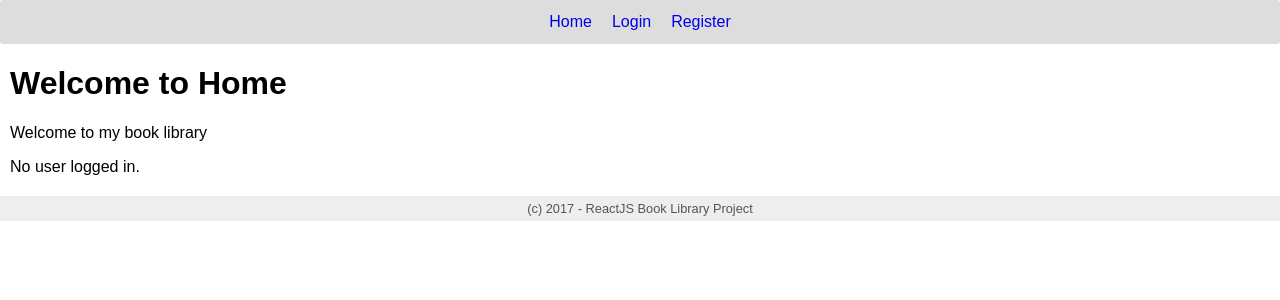
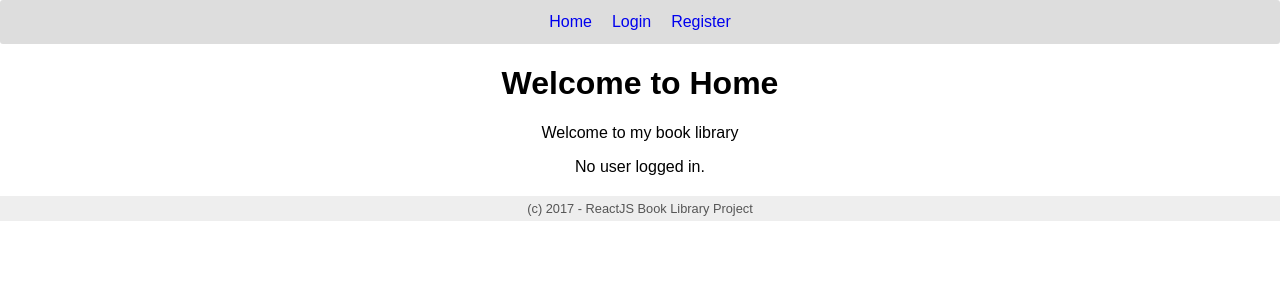
Before and after one commit to gyokkoo/books-library, a React (Create React App) app: page / in a window 1280 px wide. Shown: the top 300 px of the page. Built offline with nearby package versions, Linux system fonts and the light colour scheme.

Commit message:
Minor code change

```diff
--- a/src/App.css
+++ b/src/App.css
@@ -37,5 +37,6 @@ table td {
 }
 
 #main {
-    margin: 0 10px 20px 10px
+    margin: 0 10px 20px 10px;
+    text-align: center;
 }
--- a/src/App.js
+++ b/src/App.js
@@ -64,8 +64,8 @@ export default class App extends Component {
 
     // Load state
     this.setState({
-      username: sessionStorage.getItem('username'),
-      userId: sessionStorage.getItem('userId')
+      username: window.sessionStorage.getItem('username'),
+      userId: window.sessionStorage.getItem('userId')
     })
 
     this.showHomeView()
```
